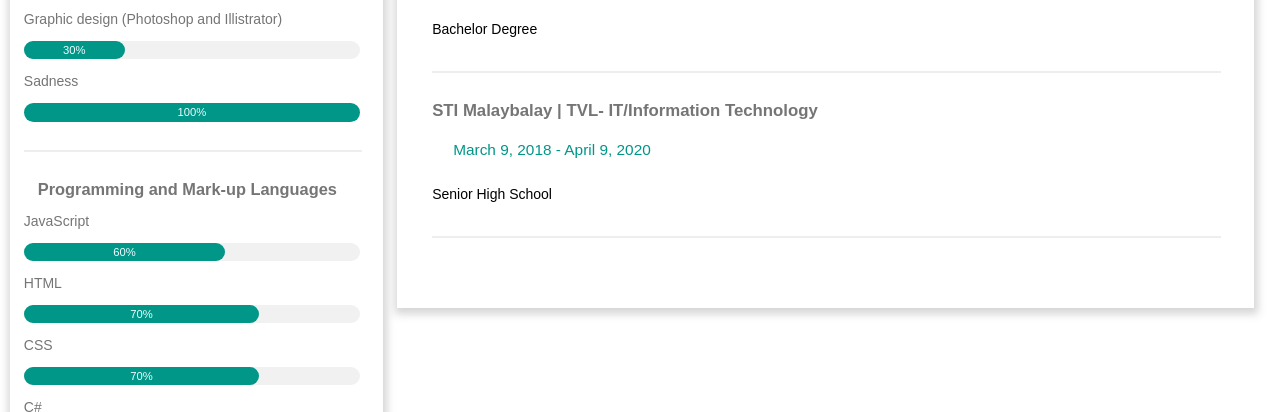
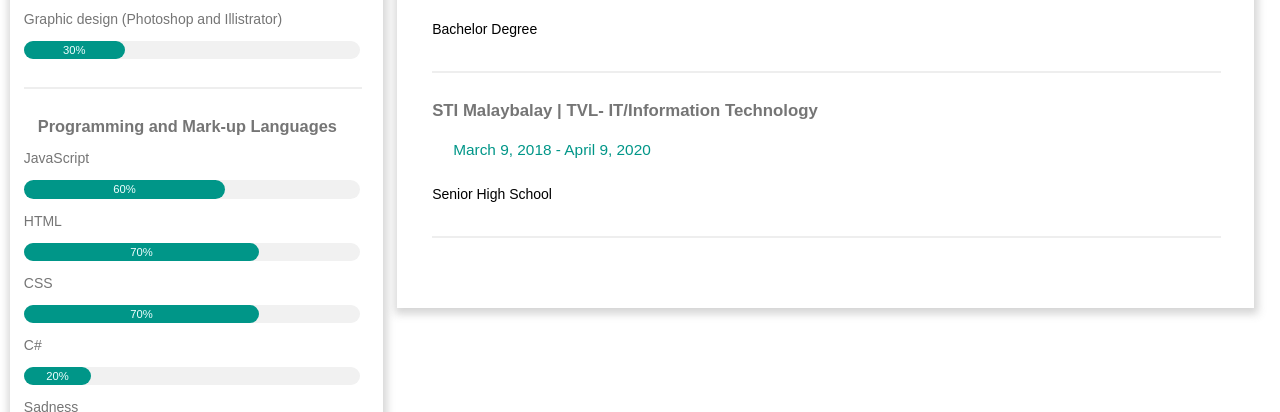
Before and after one commit to clarity25/clarity25.github.io, a plain HTML site: page index.html in a window 1280 px wide. Shown: the part 688-1100 px from the top of the page. Drawn offline with Linux system fonts and the light colour scheme.

Commit message:
Update index.html

```diff
--- a/index.html
+++ b/index.html
@@ -46,12 +46,7 @@
                             <div class="rangevalue"><h6>30%</h6></div>
                         </div>
                     </li>
-                    <li>
-                        <p class="skillsP">Sadness</p>
-                        <div class="range">
-                            <div class="rangevalue"><h6>100%</h6></div>
-                        </div>
-                    </li>
+
                 </ul>
 
                 <hr>
```
